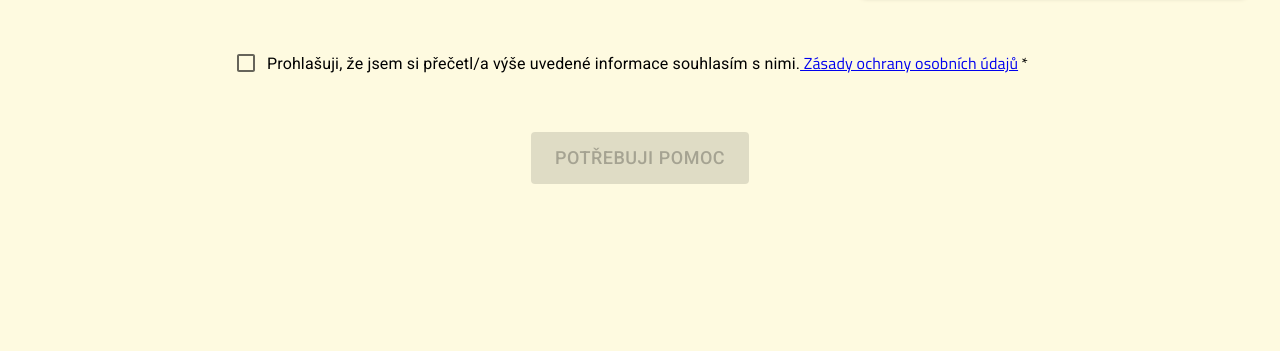
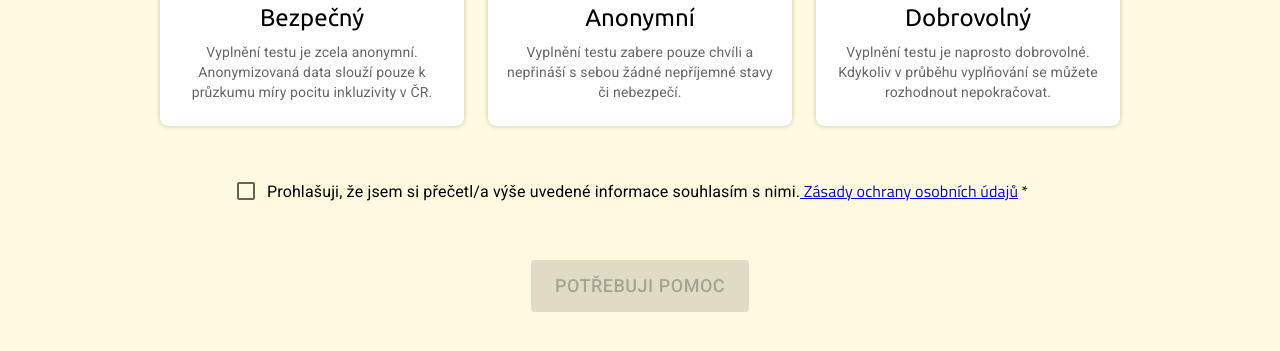
Before and after one commit to xchristiesx/PersonALL, a React (Vite) app: page /conditions in a window 1280 px wide. Shown: the part 413-764 px from the top of the page. Built offline with nearby package versions, Linux system fonts and the light colour scheme.

Commit message:
ikons/terms/conditions/aboutus update

```diff
--- a/src/components/Header.jsx
+++ b/src/components/Header.jsx
@@ -20,7 +20,7 @@ function Header() {
 </a>
       <nav ref={navRef}>
         <a href="About">O nás</a>
-        <a href="/Test">Test</a>
+        <a href="/Conditions">Test</a>
         <a href="../pages/">Kontakty</a>
 
         <button className="nav-btn nav-close-btn" onClick={showNavbar}>
--- a/src/pages/Conditions.jsx
+++ b/src/pages/Conditions.jsx
@@ -7,12 +7,20 @@ import FormControlLabel from '@mui/material/FormControlLabel';
 import Checkbox from '@mui/material/Checkbox';
 import Button from '@mui/material/Button';
 import { useNavigate } from 'react-router-dom';
+import { Box } from '@mui/material';
+
 
 export default function Conditions() {
   const [isConditionsChecked, setIsConditonsChecked] = React.useState(false);
   const navigate = useNavigate();
   return (
     <GenericPage>
+      <Box
+      sx={{
+        margin:" 8rem"
+      }}
+
+      >
       <SectionsAU
         title={
           'Vyplňte krátký test pro lepší identifikaci situace, ve které se nacházíte a nalezení ideální rady. '
@@ -20,20 +28,25 @@ export default function Conditions() {
         cards={[
           {
             title: 'Bezpečný',
-            img: 'img/bezpecny.jpg',
+            img: 'img/bezpecny.png',
+            alt: 'ikona Bezpečný',
+
             content:
               'Vyplnění testu je zcela anonymní. Anonymizovaná data slouží pouze k průzkumu míry pocitu inkluzivity v ČR.',
           },
           {
             title: 'Anonymní',
-            img: 'img/anonymni.jpg',
+            img: 'img/anonymni.png',
+            alt: 'ikona anonymní',
+
             content:
               'Vyplnění testu zabere pouze chvíli a nepřináší s sebou žádné nepříjemné stavy či nebezpečí.',
           },
 
           {
             title: 'Dobrovolný',
-            img: 'img/dobrovolny.jpg',
+            img: 'img/dobrovolny.png',
+            alt: 'ikona dobrovolný',
             content:
               'Vyplnění testu je naprosto dobrovolné. Kdykoliv v průběhu vyplňování se můžete rozhodnout nepokračovat.',
           },
@@ -84,6 +97,7 @@ export default function Conditions() {
           </Button>
         </Container>
       </SectionsAU>
+      </Box>
     </GenericPage>
   );
 }
--- a/src/pages/HomePage.jsx
+++ b/src/pages/HomePage.jsx
@@ -1,7 +1,6 @@
-import * as React from 'react';
+import React from 'react';
 import {GenericPage} from '../components/GenericPage.jsx';
 import {useNavigate} from 'react-router-dom';
-import Grid from '@mui/material/Unstable_Grid2'; // Grid version 2
 import Typography from '@mui/material/Typography';
 import Button from '@mui/material/Button';
 import {useTheme} from '@mui/system';
--- a/src/pages/Terms.jsx
+++ b/src/pages/Terms.jsx
@@ -4,8 +4,8 @@ import { Typography } from '@mui/material';
 import { Box } from '@mui/material';
 import { ThemeProvider } from '@mui/material/styles';
 import { useTheme } from '@mui/system';
-import Button from '@mui/material/Button';
 import { useNavigate } from 'react-router-dom';
+import { Button } from '@mui/material';
 
 export const Terms = () => {
   const theme = useTheme();
```
Also changed, not shown: 2 other files (tests, documents, lock files or other folders).
